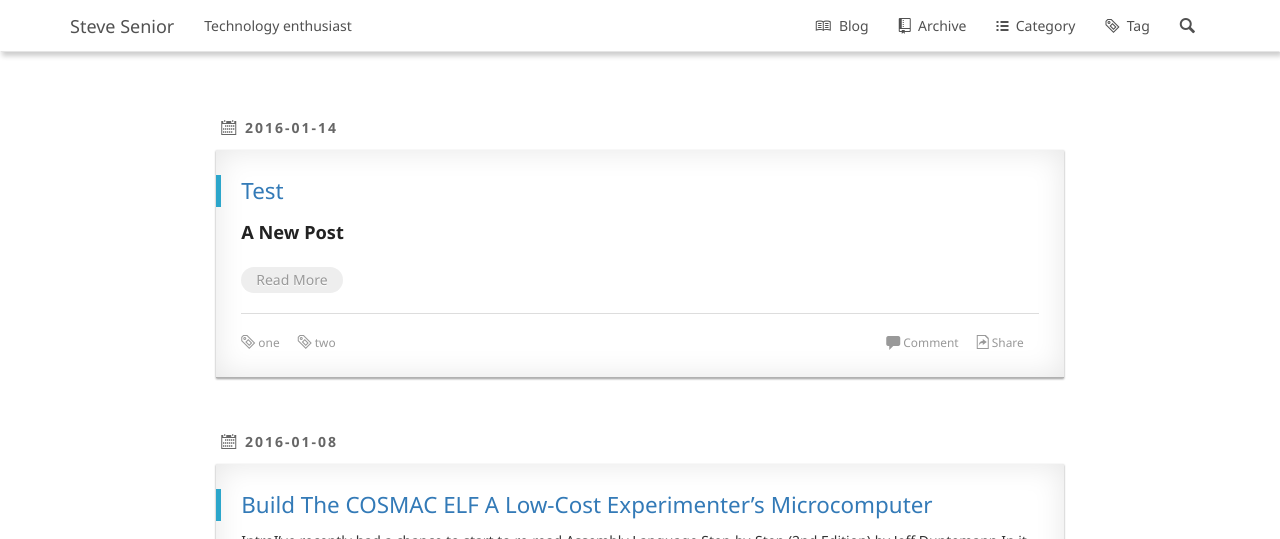
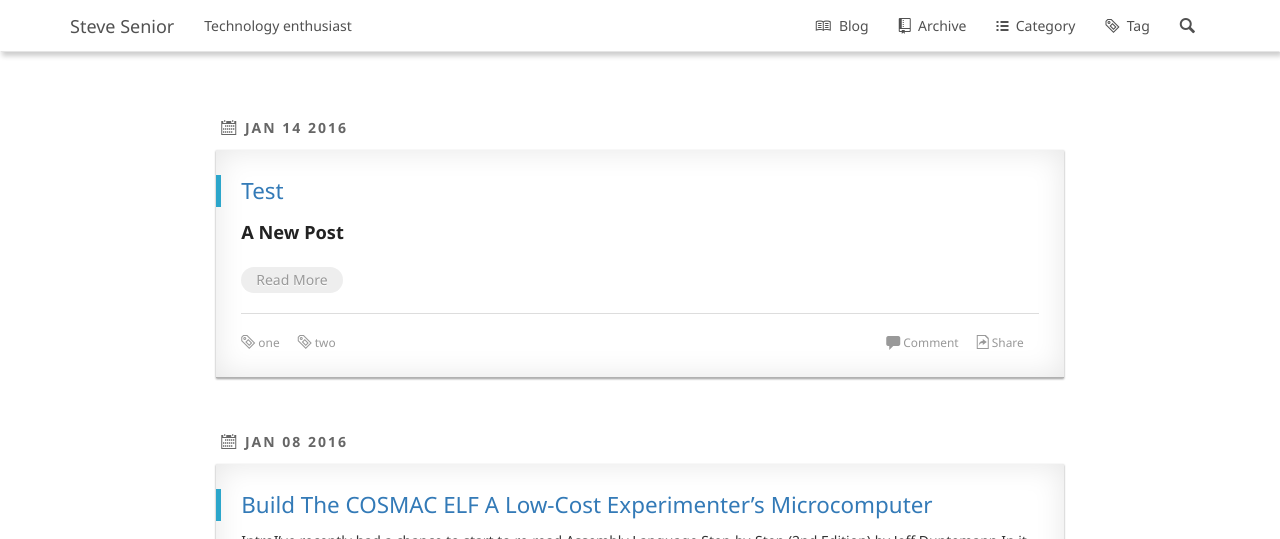
Before and after one commit to ssenior45/ssenior45.github.io, a Jekyll site: the page built from index.html, in a window 1280 px wide. Shown: the top 539 px of the page. Built offline with Jekyll 4.4.1, drawn with Linux system fonts in a browser that asks for light colours; nearby versions of some CDN libraries; Markdown is read by kramdown in place of the engine named in the settings; the list of posts is cut into pages by our own code; comment, search, counter and statistics services are not loaded; some of the changed lines change nothing that is shown.

Commit message:
Updated index.html

```diff
--- a/index.html
+++ b/index.html
@@ -1,7 +1,10 @@
 ---
 layout: default
-styles: [article-list.css]
+styles:
+  - "article-list.css"
+published: true
 ---
+
 
 <div class="row index">
   <div class="col-sm-10 col-sm-offset-1 col-lg-9 col-lg-offset-1_5">
@@ -10,7 +13,7 @@ styles: [article-list.css]
           {% for post in paginator.posts %}
             <article>
                 <header>
-                    <a href="{{ site.baseurl | prepend: site.url  }}/archive/#{{ post.date | date: '%Y-%m-%d' }}"><span class="octicon octicon-calendar"></span>&nbsp;<span>{{ post.date | date: "%Y-%m-%d" }}</span></a>
+                    <a href="{{ site.baseurl | prepend: site.url  }}/archive/#{{ post.date | date: '%Y-%m-%d' }}"><span class="octicon octicon-calendar"></span>&nbsp;<span>{{ post.date | date: "%b %d %Y" }}</span></a>
                 </header>
                 <div class="module">
                   <a class="title" href="{{ post.url | prepend: site.baseurl | prepend: site.url }}">
```
